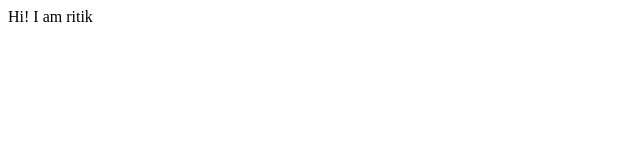
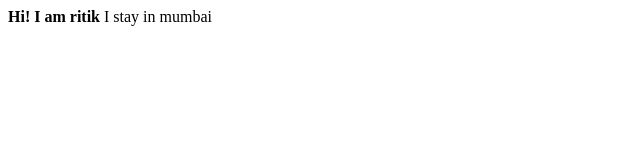
Before and after one commit to ritikmangtani/demo-project, a plain HTML site: page demo.html in a window 1280 px wide. Shown: the whole page, without its empty margins (0-640 px from the left). Drawn offline with Linux system fonts and the light colour scheme.

Commit message:
style : bold text

```diff
--- a/demo.html
+++ b/demo.html
@@ -7,6 +7,7 @@
     <title>Student demo</title>
 </head>
 <body>
-    Hi! I am ritik
+    <b>Hi! I am ritik</b>
+        I stay in mumbai
 </body>
 </html>
```
